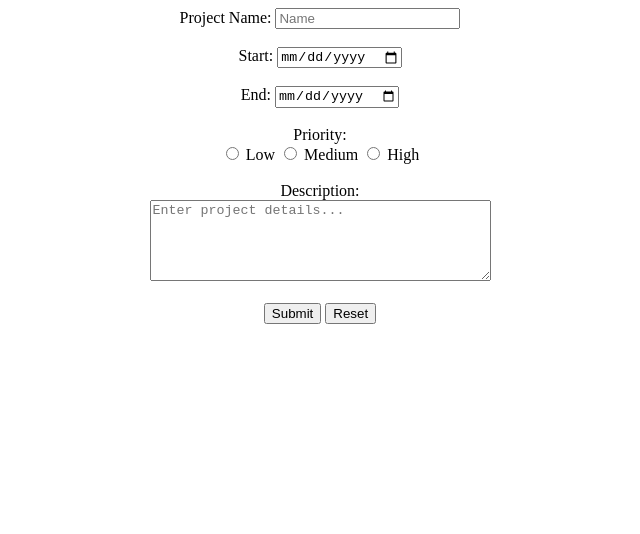
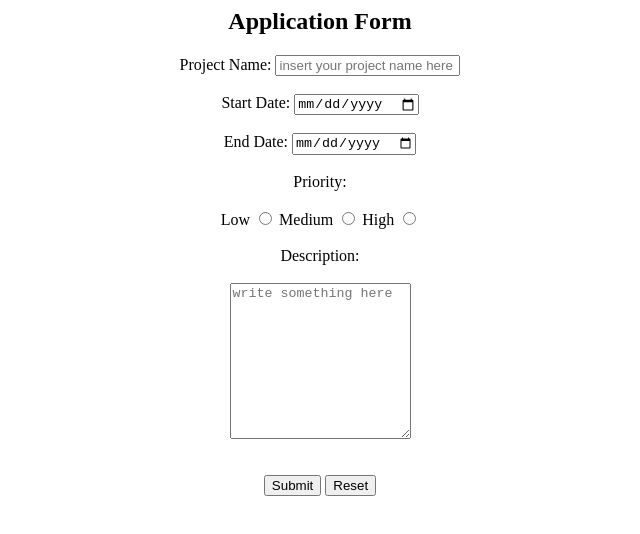
Before and after one commit to Itsharshitgoat/School-Of-Computer-Application, a plain HTML site: page Web technology/Projrct_form.html in a window 1280 px wide. Shown: the whole page, without its empty margins (320-960 px from the left). Drawn offline with Linux system fonts and the light colour scheme.

Commit message:
Update Projrct_form.html

```diff
--- a/Web technology/Projrct_form.html
+++ b/Web technology/Projrct_form.html
@@ -1,24 +1,28 @@
-<!DOCTYPE html>
 <html>
 <head>
-    <title>Project Form</title>
+<title>Harshit</title>
 </head>
 <body>
 <center>
+<h2><b>Application Form</b></h2>
 <form>
 Project Name:
-        <input type="text" name="projectName" placeholder="Name" minlength="1" maxlength="12"><br><br>
-        Start:
-        <input type="date" name="startDate"><br><br>
-        End:
-        <input type="date" name="endDate"><br><br>
-        Priority:<br>
-        <input type="radio" name="priority" value="Low"> Low
-        <input type="radio" name="priority" value="Medium"> Medium
-        <input type="radio" name="priority" value="High"> High<br><br>
-        Description:<br>
-        <textarea name="description" rows="5" cols="40" placeholder="Enter project details..."></textarea><br><br>
-        <input type="submit" value="Submit">
+<input type="text" placeholder="insert your project name here">
+<br><br>Start Date:
+<input type="date">
+<br><br>End Date:
+<input type="date">
+<br><br>Priority:
+<br><br>
+Low
+<input type="radio" value="Low">
+Medium
+<input type="radio" value="Medium">
+High
+<input type="radio" value="High">
+<br><br>Description:
+<br><br><textarea rows="10" placeholder="write something here"></textarea>
+<br><br><br><input type="submit" value="Submit">
 <input type="reset" value="Reset">
 </form>
 </center>
```
Lines whose indentation alone changed are shown as unchanged.
